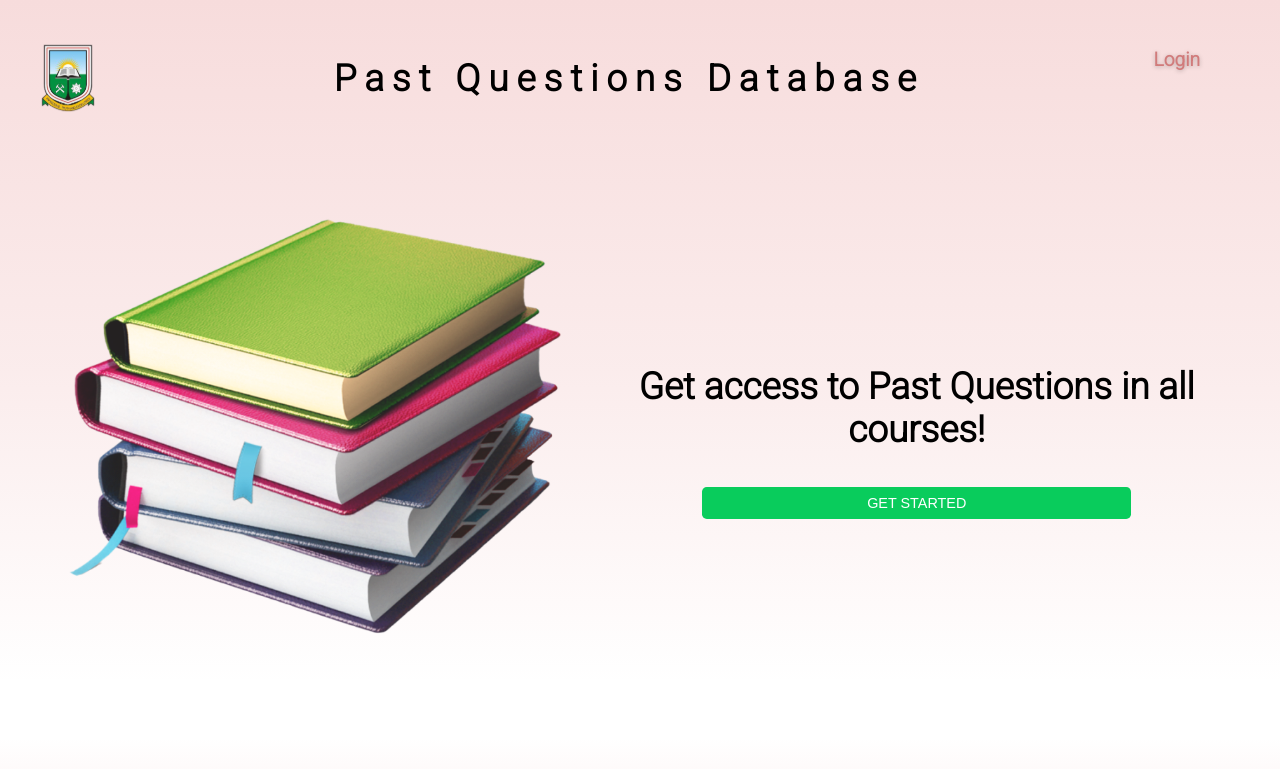
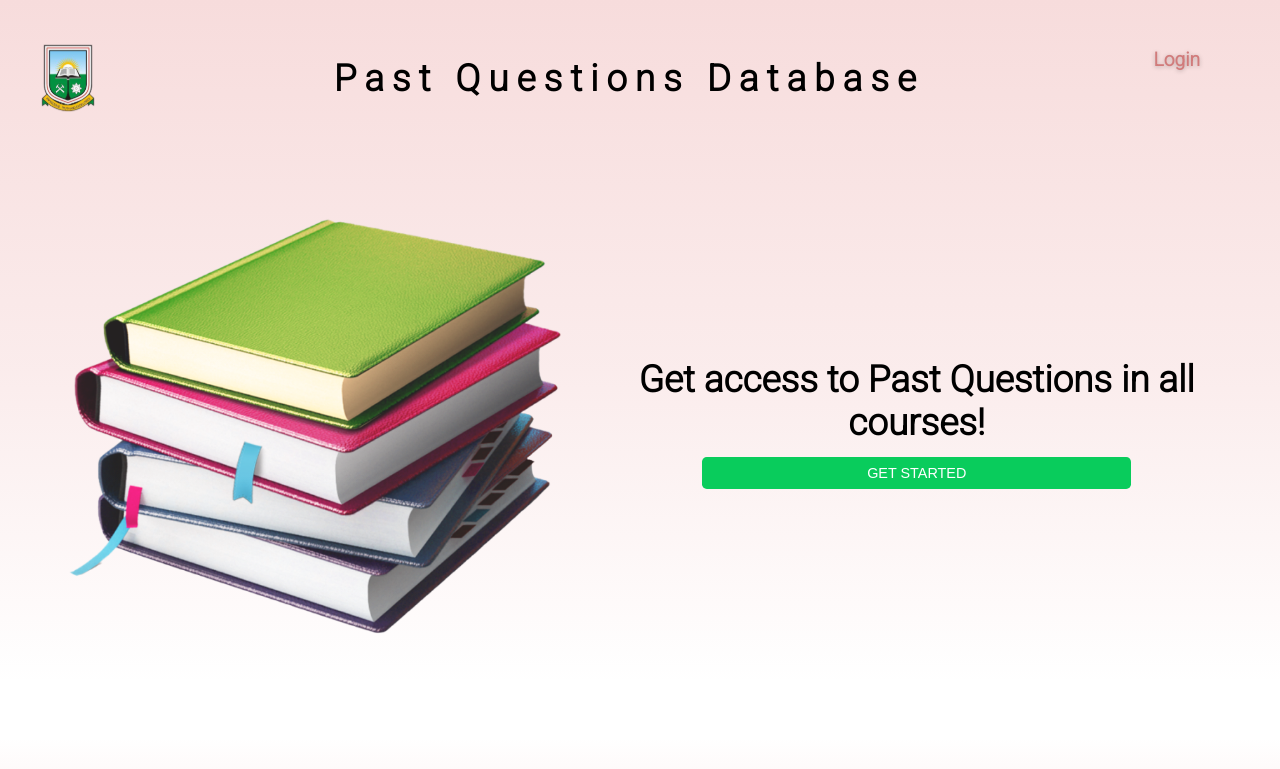
Before and after one commit to Quarcoo-arc/umat_past_questions, a React (Create React App) app: page / in a window 1280 px wide. Shown: the top 769 px of the page. Built offline with nearby package versions, Linux system fonts and the light colour scheme; a web font is replaced by a local one.

Commit message:
Footer styles updated

```diff
--- a/src/components/Footer.jsx
+++ b/src/components/Footer.jsx
@@ -52,7 +52,7 @@ const Footer = ({ isLoggedIn }) => {
       <div className="center">
         <p>Knowledge | Truth | Excellence</p>
         <div className="row">
-          <Line />
+          <Line width={"100%"} />
         </div>
         <p>
           Copyright &copy; {new Date().getFullYear()} | University of Mines and
--- a/src/index.css
+++ b/src/index.css
@@ -316,6 +316,10 @@ button:hover {
   text-align: center;
   font-size: 2.3rem;
   font-weight: bold;
+}
+
+.col.new p {
+  margin: 0 0 2%;
 }
 
 .background-footer {
```
